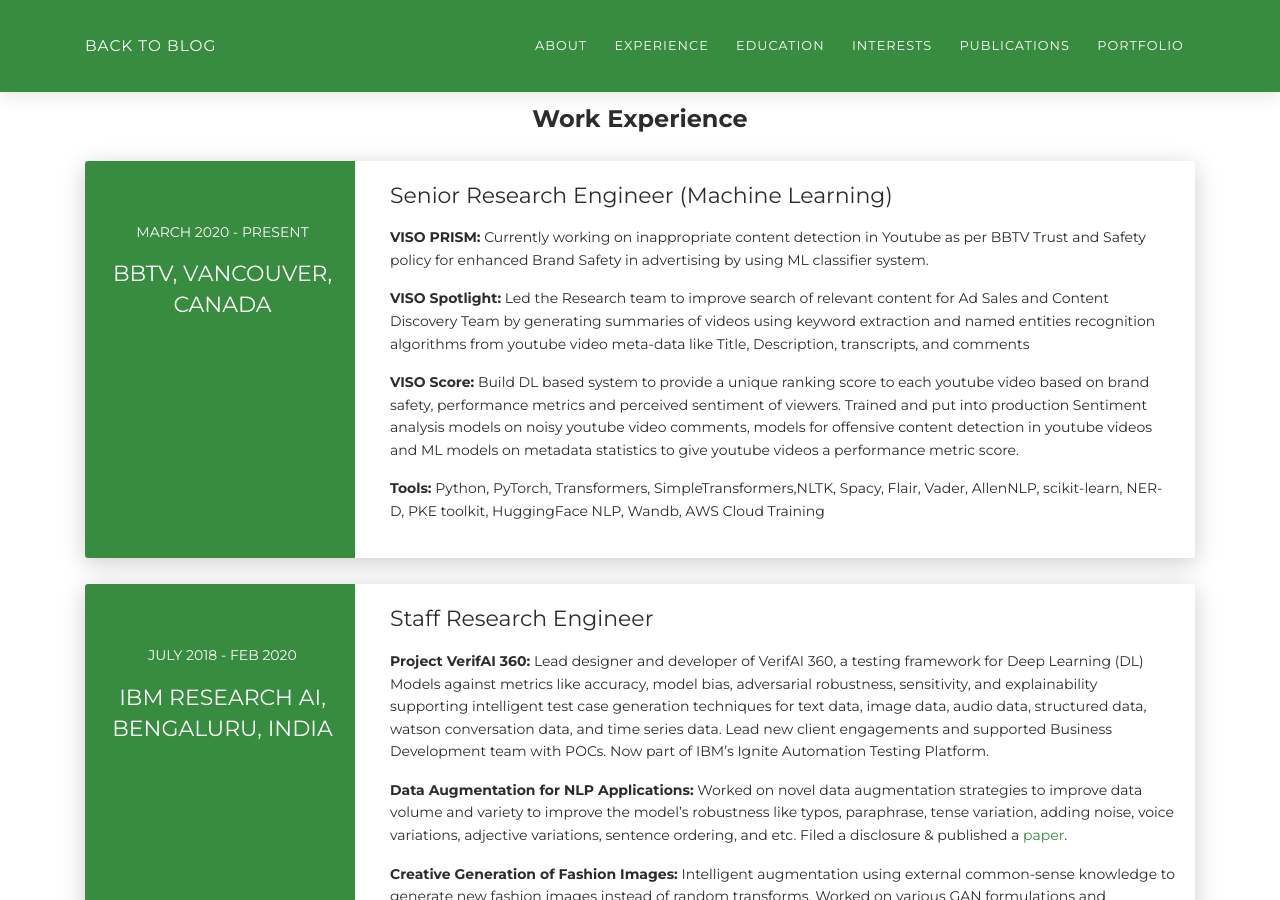
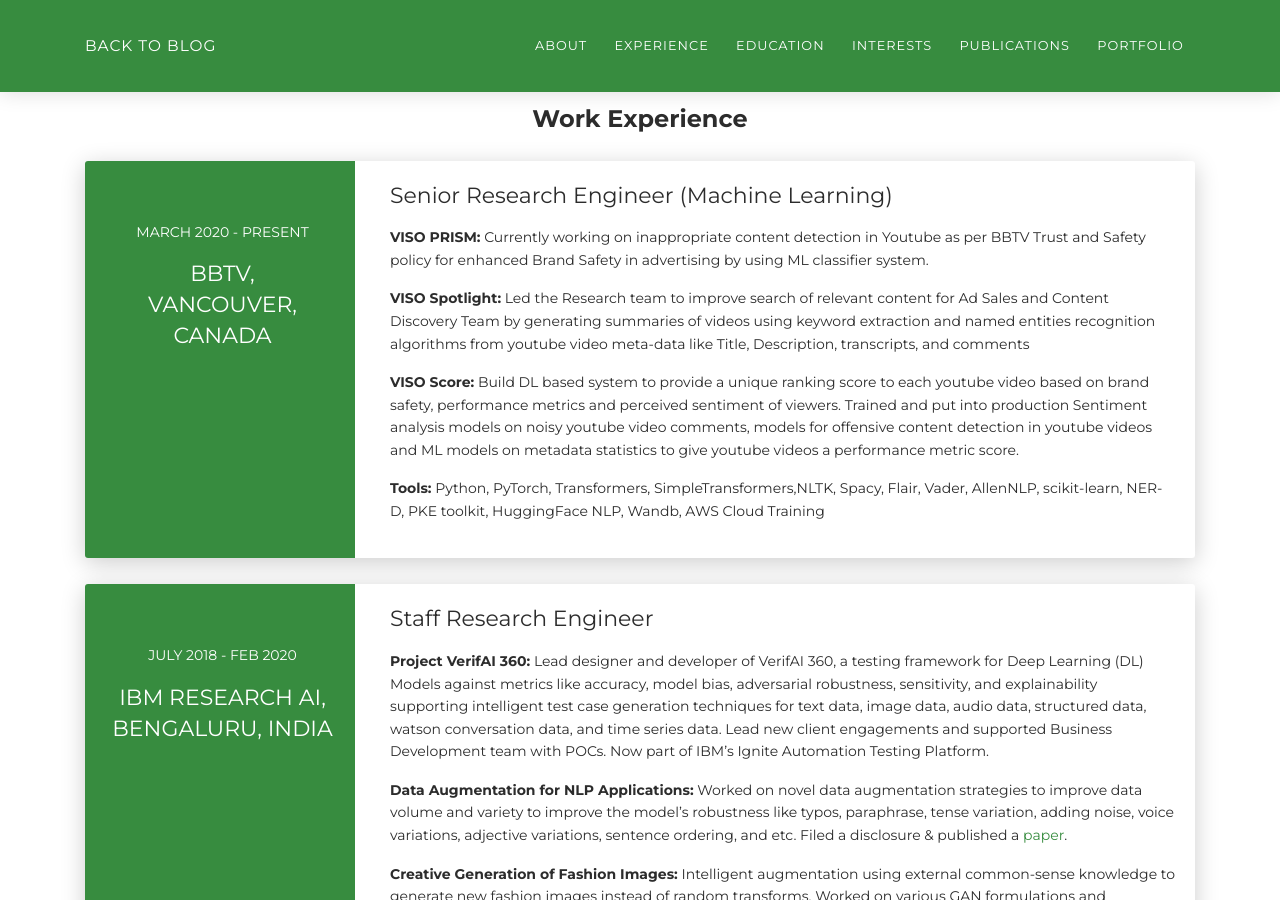
Before and after one commit to jassimran/jassimran.github.io, a Jekyll site: the page about.html, which Jekyll copies as it is, in a window 1280 px wide and 900 px high, scrolled down 925 px. Built offline with Jekyll 4.4.1, drawn with Linux system fonts in a browser that asks for light colours; nearby versions of some CDN libraries; Markdown is read by kramdown in place of the engine named in the settings.

Commit message:
fixed city

```diff
--- a/about.html
+++ b/about.html
@@ -110,7 +110,7 @@
         <div class="col-md-3 bg-primary" data-aos="fade-right" data-aos-offset="50" data-aos-duration="500">
           <div class="card-body cc-experience-header">
             <p>March 2020 - Present</p>
-            <div class="h5">BBTV, Vancouver, Canada</div>
+            <div class="h5">BBTV, <br /> Vancouver, Canada</div>
           </div>
         </div>
         <div class="col-md-9" data-aos="fade-left" data-aos-offset="50" data-aos-duration="500">
```
